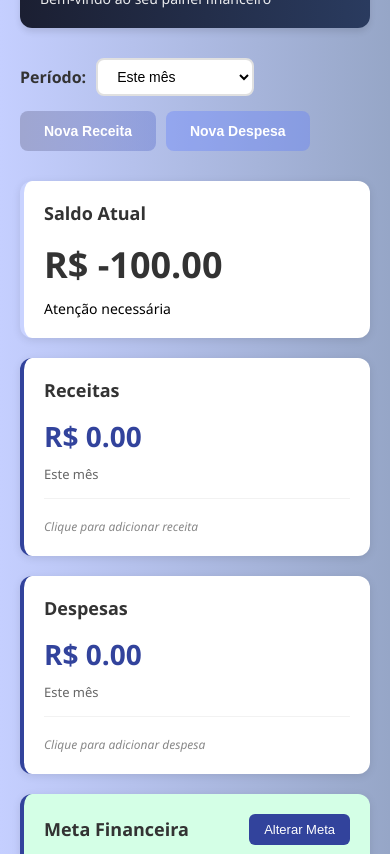
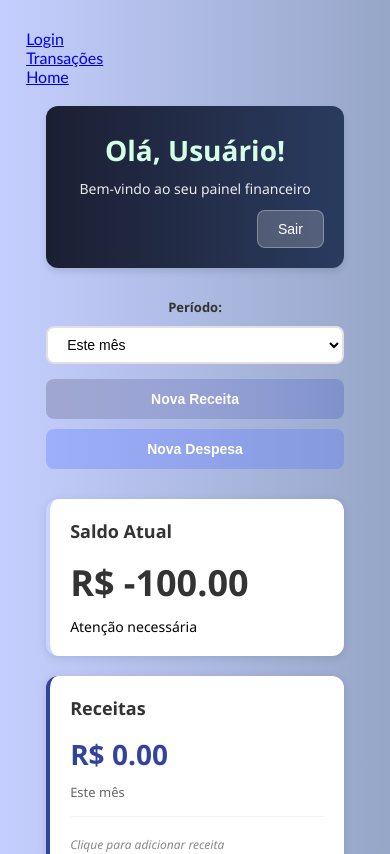
Before and after one commit to srcgab/controle-financeiro, an Angular app in the folder finance-app/: page /home in a window 390 px wide. Shown: the top 854 px of the page. Built offline with nearby package versions, Linux system fonts and the light colour scheme.

Commit message:
feat(styles): enhance responsive design for various screen sizes

```diff
--- a/finance-app/src/styles.css
+++ b/finance-app/src/styles.css
@@ -53,3 +53,445 @@ h1 {
 
 .hidden-class {
 }
+
+@media (max-width: 1024px) {
+  .home-container,
+  .container,
+  .main-container {
+    max-width: 900px;
+    padding: 18px;
+  }
+
+  .dashboard-header,
+  .page-header,
+  header {
+    padding: 18px;
+  }
+
+  .header-content h1,
+  h1 {
+    font-size: 26px;
+  }
+
+  .transaction-cards,
+  .cards-grid,
+  .grid-container {
+    grid-template-columns: repeat(auto-fit, minmax(250px, 1fr));
+    gap: 18px;
+  }
+
+  .balance-amount,
+  .amount-large {
+    font-size: 32px;
+  }
+
+  .transaction-amount,
+  .amount-medium {
+    font-size: 26px;
+  }
+
+  .card {
+    padding: 18px;
+  }
+}
+
+@media (max-width: 768px) {
+  body {
+    height: auto;
+    min-height: 100vh;
+    padding: 10px;
+  }
+
+  .home-container,
+  .container,
+  .main-container {
+    padding: 15px;
+  }
+
+  .dashboard-header,
+  .page-header,
+  header {
+    flex-direction: column;
+    align-items: flex-start;
+    gap: 12px;
+    padding: 15px;
+  }
+
+  .header-content h1,
+  h1 {
+    font-size: 22px;
+  }
+
+  .header-subtitle,
+  .subtitle {
+    font-size: 13px;
+  }
+
+  .btn-logout,
+  .header-button {
+    align-self: flex-end;
+    padding: 8px 16px;
+    font-size: 13px;
+  }
+
+  .top-toolbar,
+  .toolbar {
+    flex-direction: column;
+    align-items: stretch;
+    gap: 12px;
+  }
+
+  .period-selector,
+  .selector-group {
+    width: 100%;
+    justify-content: space-between;
+  }
+
+  .period-dropdown,
+  select,
+  .dropdown {
+    flex: 1;
+    max-width: 200px;
+  }
+
+  .compact-action-buttons,
+  .action-buttons-group {
+    width: 100%;
+    gap: 8px;
+  }
+
+  .btn-compact,
+  .btn-small {
+    flex: 1;
+    padding: 10px 12px;
+    font-size: 12px;
+  }
+
+  .transaction-cards,
+  .cards-grid,
+  .grid-container {
+    grid-template-columns: 1fr;
+    gap: 15px;
+  }
+
+  .card {
+    padding: 16px;
+  }
+
+  .card-header h2,
+  .card-header h3 {
+    font-size: 16px;
+  }
+
+  .balance-amount,
+  .amount-large {
+    font-size: 28px;
+  }
+
+  .transaction-amount,
+  .amount-medium {
+    font-size: 24px;
+  }
+
+  .progress-percentage {
+    font-size: 18px;
+  }
+
+  .goal-status,
+  .status-text {
+    font-size: 14px;
+  }
+
+  .btn,
+  button {
+    padding: 10px 20px;
+    font-size: 13px;
+  }
+
+  .edit-goal-actions,
+  .form-actions {
+    flex-direction: column;
+  }
+
+  .edit-goal-actions .btn,
+  .form-actions .btn {
+    width: 100%;
+  }
+}
+
+@media (max-width: 480px) {
+  .home-container,
+  .container,
+  .main-container {
+    padding: 12px;
+  }
+
+  .dashboard-header,
+  .page-header,
+  header {
+    padding: 12px;
+    margin-bottom: 20px;
+    border-radius: 8px;
+  }
+
+  .header-content h1,
+  h1 {
+    font-size: 20px;
+  }
+
+  .header-subtitle,
+  .subtitle {
+    font-size: 12px;
+  }
+
+  .btn-logout,
+  .header-button {
+    padding: 6px 12px;
+    font-size: 12px;
+  }
+
+  .dashboard-content,
+  .main-content {
+    gap: 15px;
+  }
+
+  .top-toolbar,
+  .toolbar {
+    gap: 10px;
+  }
+
+  .period-selector,
+  .selector-group {
+    flex-direction: column;
+    align-items: flex-start;
+    gap: 8px;
+  }
+
+  .period-selector label,
+  .selector-group label {
+    font-size: 13px;
+  }
+
+  .period-dropdown,
+  select,
+  .dropdown {
+    width: 100%;
+    max-width: 100%;
+    padding: 8px 12px;
+    font-size: 13px;
+  }
+
+  .compact-action-buttons,
+  .action-buttons-group {
+    flex-direction: column;
+    gap: 8px;
+  }
+
+  .btn-compact,
+  .btn-small {
+    width: 100%;
+    padding: 10px;
+    font-size: 13px;
+    text-align: center;
+  }
+
+  .card {
+    padding: 14px;
+    border-radius: 8px;
+  }
+
+  .card-header {
+    flex-wrap: wrap;
+    gap: 8px;
+  }
+
+  .card-header h2,
+  .card-header h3 {
+    font-size: 15px;
+  }
+
+  .card-icon,
+  .balance-icon,
+  .icon {
+    font-size: 20px;
+  }
+
+  .balance-amount,
+  .amount-large {
+    font-size: 24px;
+  }
+
+  .balance-status,
+  .status-small {
+    font-size: 12px;
+  }
+
+  .transaction-amount,
+  .amount-medium {
+    font-size: 22px;
+  }
+
+  .transaction-period,
+  .period-text {
+    font-size: 12px;
+  }
+
+  .action-hint,
+  .hint-text {
+    font-size: 11px;
+  }
+
+  .btn-edit-goal,
+  .btn-edit {
+    padding: 6px 12px;
+    font-size: 12px;
+  }
+
+  .progress-label {
+    font-size: 12px;
+  }
+
+  .progress-percentage {
+    font-size: 16px;
+  }
+
+  .progress-bar {
+    height: 10px;
+  }
+
+  .goal-amounts,
+  .amounts-display {
+    font-size: 12px;
+    flex-wrap: wrap;
+    gap: 5px;
+  }
+
+  .goal-status,
+  .status-text {
+    font-size: 13px;
+  }
+
+  .edit-goal-form label,
+  .form-group label {
+    font-size: 13px;
+  }
+
+  .goal-input,
+  input[type="text"],
+  input[type="number"],
+  input[type="email"],
+  input[type="password"] {
+    padding: 10px;
+    font-size: 14px;
+  }
+
+  .btn,
+  button {
+    padding: 10px 16px;
+    font-size: 13px;
+  }
+
+  .loading-container {
+    padding: 40px 15px;
+  }
+
+  .spinner {
+    width: 40px;
+    height: 40px;
+    border-width: 3px;
+  }
+}
+
+@media (max-width: 320px) {
+  .home-container,
+  .container,
+  .main-container {
+    padding: 10px;
+  }
+
+  .dashboard-header,
+  .page-header,
+  header {
+    padding: 10px;
+  }
+
+  .header-content h1,
+  h1 {
+    font-size: 18px;
+  }
+
+  .balance-amount,
+  .amount-large {
+    font-size: 22px;
+  }
+
+  .transaction-amount,
+  .amount-medium {
+    font-size: 20px;
+  }
+
+  .card {
+    padding: 12px;
+  }
+}
+
+@media (min-width: 1200px) {
+  .transaction-cards,
+  .cards-grid {
+    grid-template-columns: repeat(2, 1fr);
+  }
+
+  .card:hover {
+    transform: translateY(-6px);
+  }
+
+  .btn-compact:hover,
+  .btn:hover,
+  button:hover {
+    transform: translateY(-3px);
+  }
+}
+
+@media (max-width: 768px) and (orientation: landscape) {
+  .dashboard-header,
+  .page-header,
+  header {
+    flex-direction: row;
+    justify-content: space-between;
+    align-items: center;
+  }
+
+  .header-content h1,
+  h1 {
+    font-size: 20px;
+  }
+
+  .btn-logout,
+  .header-button {
+    align-self: center;
+  }
+
+  .transaction-cards,
+  .cards-grid {
+    grid-template-columns: repeat(2, 1fr);
+  }
+}
+
+@media (hover: none) and (pointer: coarse) {
+  .card.clickable:hover,
+  .btn:hover,
+  .btn-compact:hover,
+  button:hover {
+    transform: none;
+  }
+
+  .card.clickable:active {
+    transform: scale(0.98);
+  }
+
+  .btn:active,
+  .btn-compact:active,
+  button:active {
+    transform: scale(0.96);
+  }
+}
```
